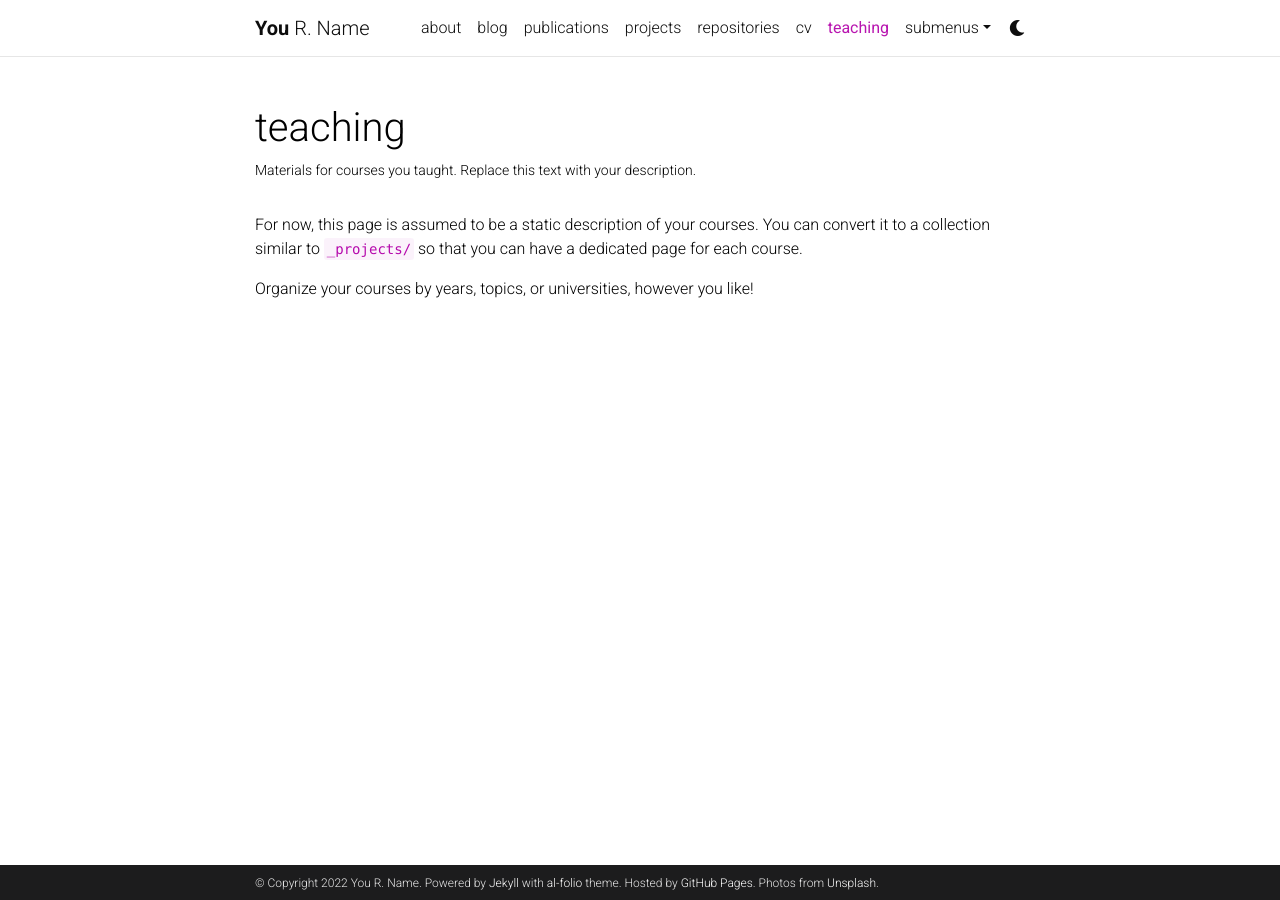
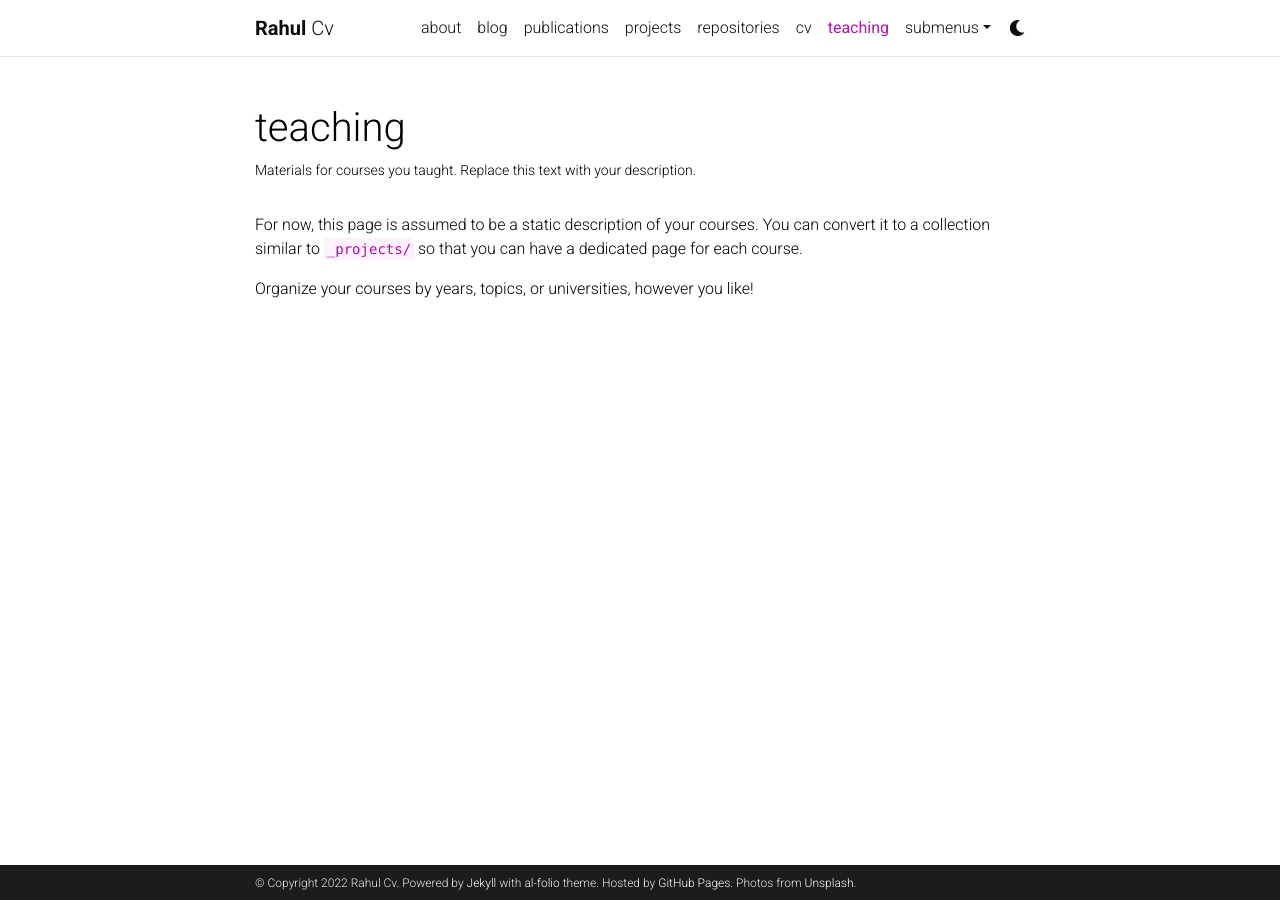
Before and after one commit to RahulCvr/RahulCvr.github.io, a Jekyll site: the page built from _pages/teaching.md, in a window 1280 px wide. Built offline with Jekyll 4.4.1, drawn with Linux system fonts in a browser that asks for light colours; comment, search, counter and statistics services are not loaded; a style sheet for code colours, icons or effects is not loaded.

Commit message:
Updated Changes
Config and gemfile

```diff
--- a/Gemfile
+++ b/Gemfile
@@ -1,5 +1,6 @@
 source 'https://rubygems.org'
 group :jekyll_plugins do
+    gem 'wdm', '>= 0.1.0'
     gem 'jekyll'
     gem 'jekyll-archives'
     gem 'jekyll-diagrams'
--- a/_config.yml
+++ b/_config.yml
@@ -3,10 +3,10 @@
 # -----------------------------------------------------------------------------
 
 title: blank # the website title (if blank, full name will be used instead)
-first_name: You
-middle_name: R.
-last_name: Name
-email: you@example.com
+first_name: Rahul
+middle_name:
+last_name: Cv
+email: rcv0221@gmail.com
 description: > # the ">" symbol means to ignore newlines until "footer_text:"
   A simple, whitespace theme for academics. Based on [*folio](https://github.com/bogoli/-folio) design.
 footer_text: >
@@ -18,8 +18,8 @@
 lang: en # the language of your site (for example: en, fr, cn, ru, etc.)
 icon: ⚛️  # the emoji used as the favicon (alternatively, provide image name in /assets/img/)
 
-url: https://alshedivat.github.io # the base hostname & protocol for your site
-baseurl: /al-folio # the subpath of your site, e.g. /blog/
+url: https://RahulCvr.github.io # the base hostname & protocol for your site
+baseurl:  # the subpath of your site, e.g. /blog/
 last_updated: false # set to true if you want to display last updated in the footer
 impressum_path:  # set to path to include impressum link in the footer, use the same path as permalink in a page, helps to conform with EU GDPR
 
@@ -266,7 +266,7 @@
 # -----------------------------------------------------------------------------
 
 imagemagick:
-  enabled: true # enables responsive images for your site (recomended, see https://github.com/alshedivat/al-folio/issues/537)
+  enabled: false # enables responsive images for your site (recomended, see https://github.com/alshedivat/al-folio/issues/537)
   widths:
     - 480
     - 800
```
Also changed, not shown: _pages/about.md (+1 -0 lines).
